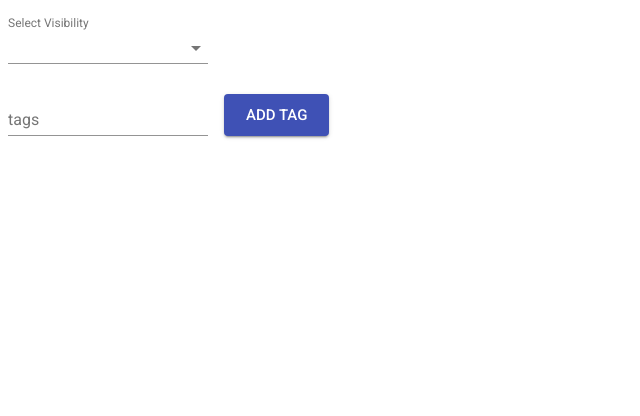
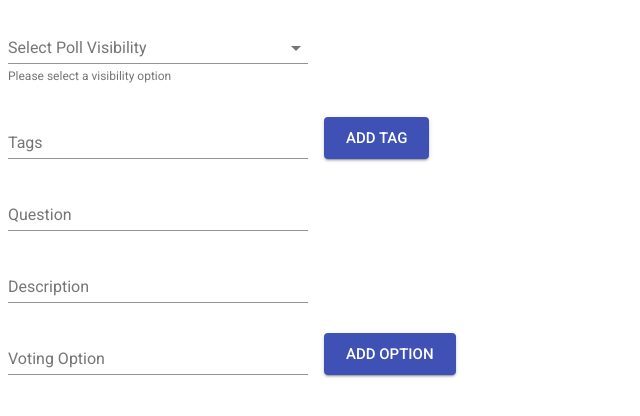
Before and after one commit to hatchways/team-indigo, a React (Create React App) app in the folder client/: page / in a window 1280 px wide. Shown: the top 416 px of the page, without its empty margins (0-640 px from the left). Built offline with nearby package versions, Linux system fonts and the light colour scheme.

Commit message:
updated Create Post Component, now contains fields for visibility options, tags, question, description, and voting options

```diff
--- a/client/src/pages/PostCreate/PostCreate.js
+++ b/client/src/pages/PostCreate/PostCreate.js
@@ -1,9 +1,7 @@
 import './PostCreate.css'
 import React, { useState } from 'react'
 import { makeStyles } from '@material-ui/core/styles';
-import { TextField, Menu, MenuItem, Button } from '@material-ui/core'
-// import SaveIcon from '@material-ui/icons/Save';
-// import { Menu, MenuItem } from '@material-ui/core/Menu'
+import { TextField, MenuItem, Button } from '@material-ui/core'
 
 const visibilityOptions = [
     {
@@ -24,7 +22,7 @@ const visibilityOptions = [
     textField: {
       marginLeft: theme.spacing(1),
       marginRight: theme.spacing(1),
-      width: 200,
+      width: 300,
     },
     menu: {
       width: 200,
@@ -37,10 +35,11 @@ const visibilityOptions = [
 const PostCreate = props => {
     const classes = useStyles();
 
-    const [tag, setTag] = useState('')
-    // const [option, setOption] = useState('')
-
-    const [visibility, setVisibility] = React.useState('EUR');
+    const [visibility, setVisibility] = React.useState('');
+    const [tags] = useState([])
+    const [question, setQuestion] = useState('')
+    const [description, setDescription] = useState('')
+    const [options] = useState([])
 
     const handleChange = event => {
         setVisibility(event.target.value);
@@ -49,7 +48,16 @@ const PostCreate = props => {
     const handleClick = event => {
         event.preventDefault()
         const target=event.target
-        console.log(target)
+        const text=target.textContent
+        const ref=text.split(' ')[1]
+        const input=document.getElementById(`${ref}-input`)
+        const element=document.getElementById(`${ref}s`)
+        const { value }=input
+        const toAdd = document.createElement('label')
+        toAdd.textContent=value
+        element.appendChild(toAdd)
+        if (ref === 'tag') tags.push(value)
+        if (ref === 'option') options.push(value)
     }
 
     return (
@@ -58,7 +66,7 @@ const PostCreate = props => {
                 <TextField
                 id="select-visibility"
                 select
-                label="Select Visibility"
+                label="Select Poll Visibility"
                 className={classes.textField}
                 value={visibility}
                 onChange={handleChange}
@@ -67,7 +75,7 @@ const PostCreate = props => {
                     className: classes.menu,
                     },
                 }}
-                // helperText="Please select your currency"
+                helperText="Please select a visibility option"
                 margin="normal"
                 >
                 {visibilityOptions.map(option => (
@@ -81,11 +89,10 @@ const PostCreate = props => {
                 <TextField
                 id="tag-input"
                 className={classes.textField}
-                label="tags"
-                margin="normal"
-                onChange={event => { setTag(event.target.value) }}
-                value={tag} />
-                {/* <button onClick={handleClick} >Add tag</button> */}
+                label="Tags"
+                margin="normal" />
+                {/* onChange={event => { setTag(event.target.value) }}
+                value={tag} /> */}
                 <Button
                 className={classes.button}
                 variant="contained"
@@ -95,7 +102,43 @@ const PostCreate = props => {
                     Add tag
                 </Button>
             </div>
-
+            <div id='tags'></div>
+            <div className='field'>
+                <TextField
+                id="question"
+                className={classes.textField}
+                label="Question"
+                margin="normal"
+                onChange={event => { setQuestion(event.target.value) }}
+                value={question} />
+            </div>
+            <div className='field'>
+                <TextField
+                id="description"
+                className={classes.textField}
+                label="Description"
+                margin="normal"
+                onChange={event => { setDescription(event.target.value) }}
+                value={description} />
+            </div>
+            <div className='field'>
+                <TextField
+                id="option-input"
+                className={classes.textField}
+                label="Voting Option"
+                margin="normal" />
+                {/* onChange={event => { setOption(event.target.value) }}
+                value={option} /> */}
+                <Button
+                className={classes.button}
+                variant="contained"
+                color="primary"
+                size="large"
+                onClick={handleClick} >
+                    Add option
+                </Button>
+            </div>
+            <div id='options'></div>
         </form>
     )
 
```
